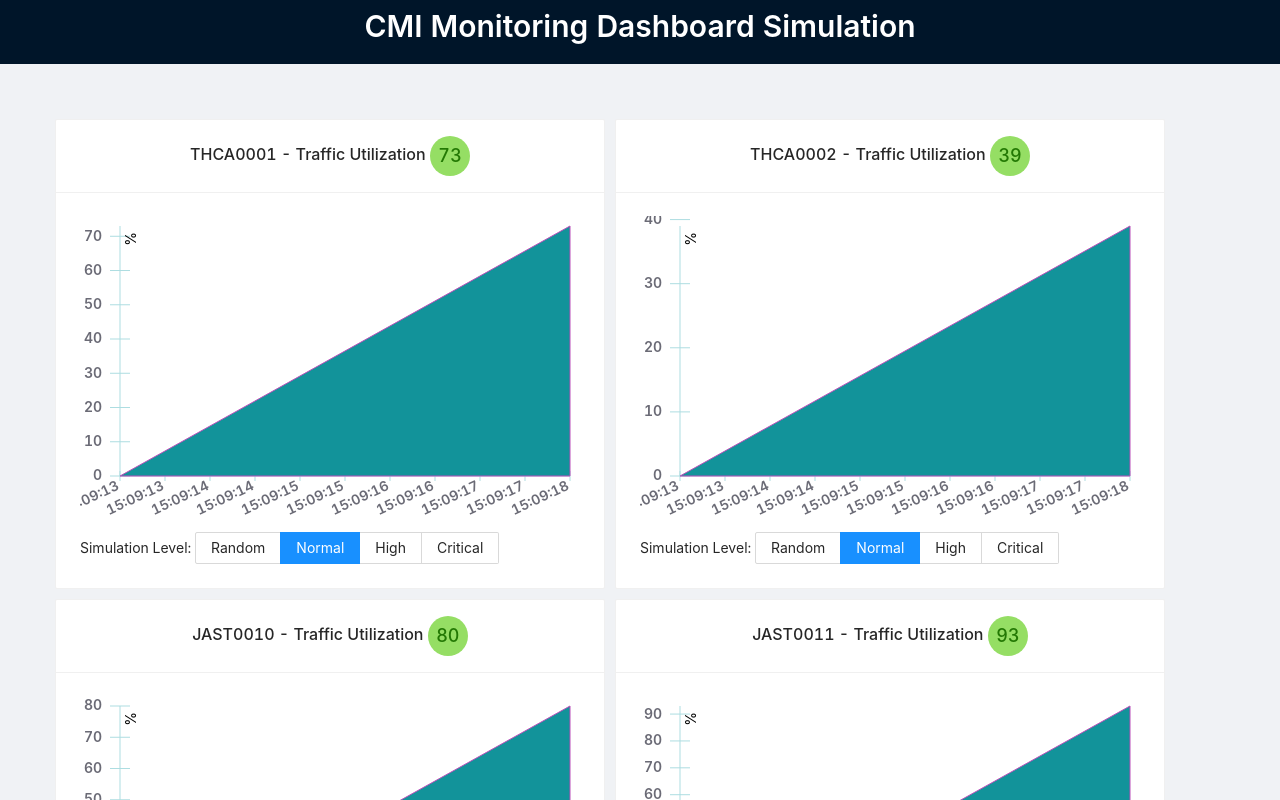
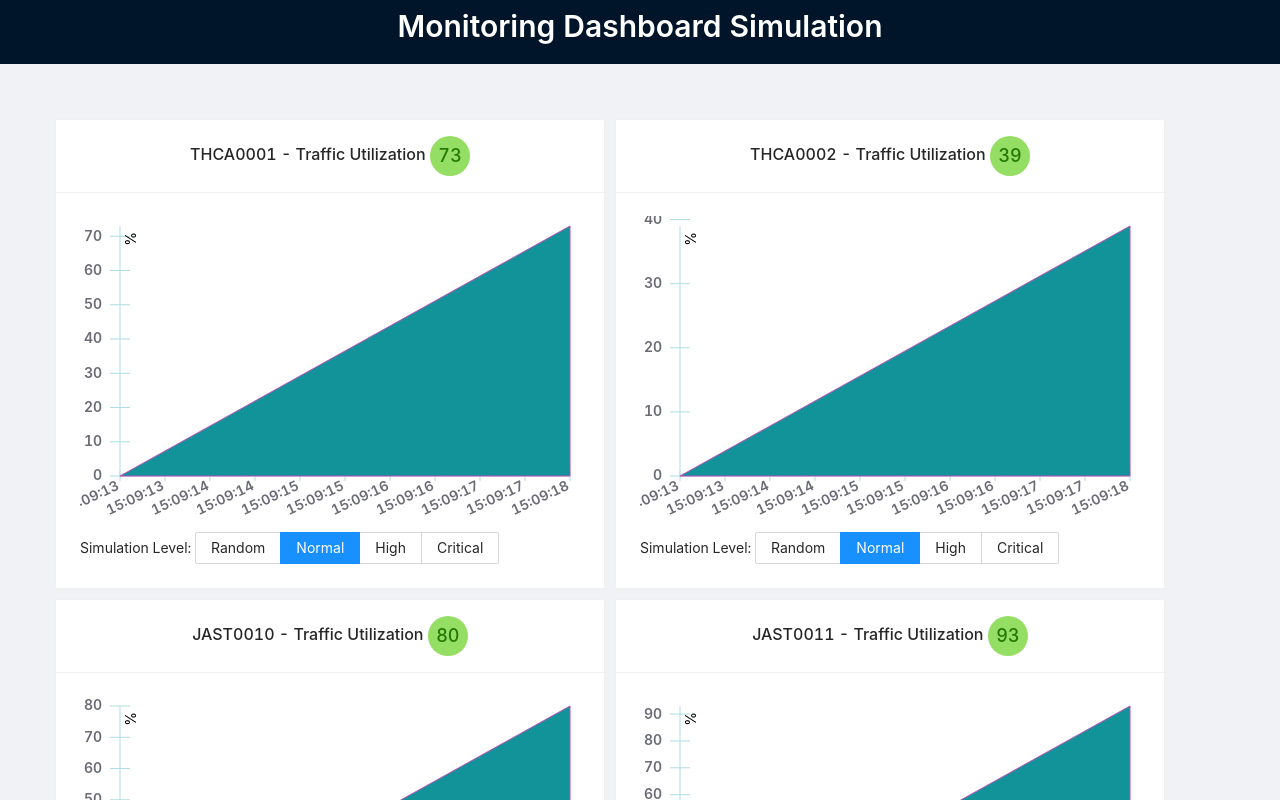
Before and after one commit to nuttanon1358/cmi-monitoring-alert, a Next.js app: page / in a window 1280 px wide. Shown: the top 800 px of the page. Built offline with nearby package versions, Linux system fonts and the light colour scheme.

Commit message:
Update index.js

```diff
--- a/pages/index.js
+++ b/pages/index.js
@@ -11,7 +11,7 @@ export default function Home() {
     <Layout>
       <Header style={{ textAlign: 'center' }}>
         <Title level={2} style={{ color: 'white', marginTop: '6px' }}>
-          CMI Monitoring Dashboard Simulation
+          Monitoring Dashboard Simulation
         </Title>
       </Header>
       <Content style={{ padding: '50px 50px' }}>
```
